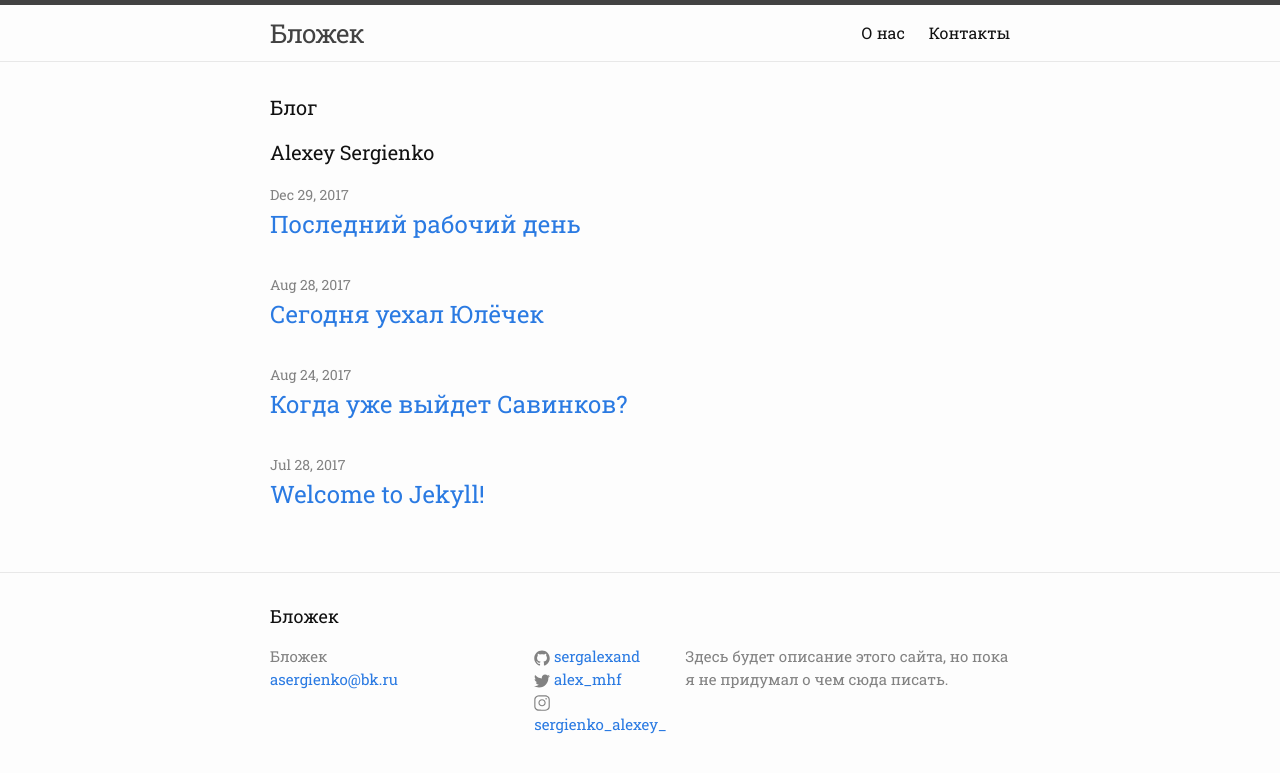
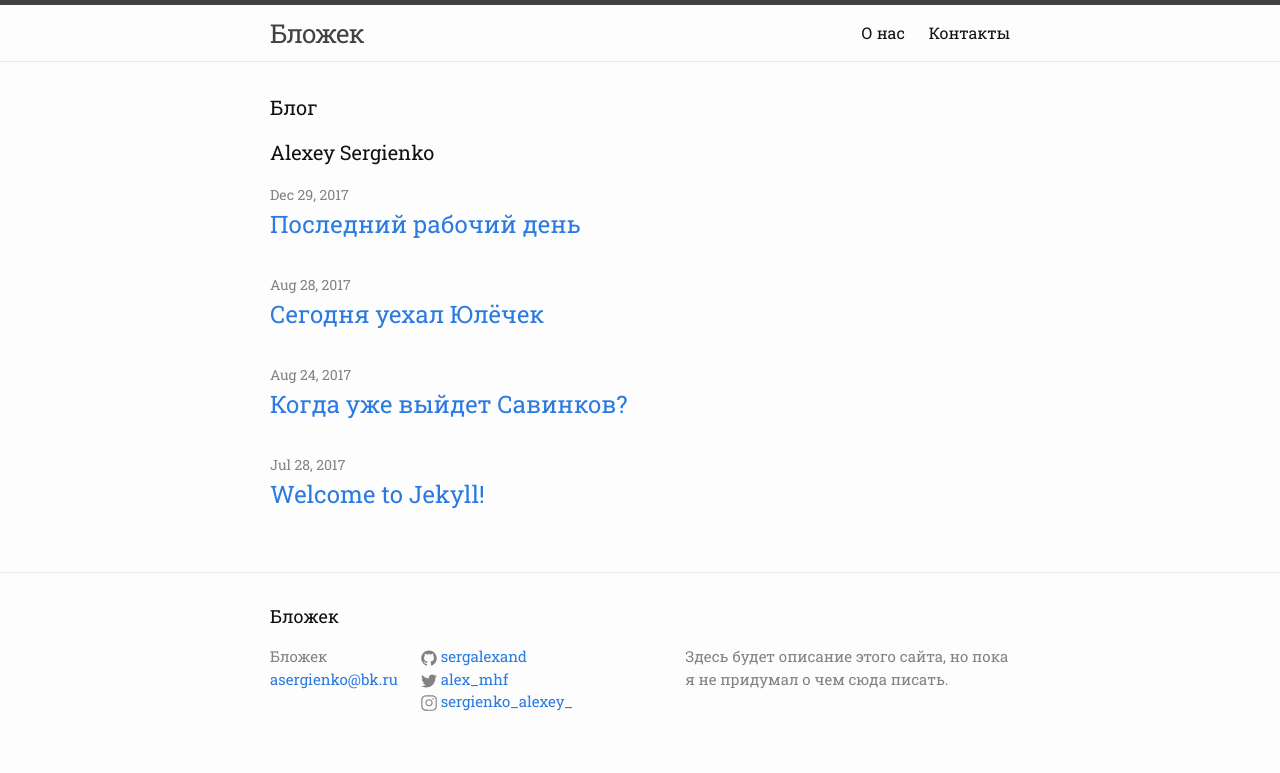
Before and after one commit to SergAlexAnd/SergAlexAnd.github.io, a Jekyll site: the page built from index.html, in a window 1280 px wide. Shown: the top 773 px of the page. Built offline with Jekyll 4.4.1, drawn with Linux system fonts in a browser that asks for light colours.

Commit message:
Update _layout.scss

```diff
--- a/_sass/_layout.scss
+++ b/_sass/_layout.scss
@@ -127,13 +127,13 @@
 }
 
 .footer-col-1 {
-    width: -webkit-calc(35% - (#{$spacing-unit} / 2));
-    width:         calc(35% - (#{$spacing-unit} / 2));
+    width: -webkit-calc(20% - (#{$spacing-unit} / 2));
+    width:         calc(20% - (#{$spacing-unit} / 2));
 }
 
 .footer-col-2 {
-    width: -webkit-calc(20% - (#{$spacing-unit} / 2));
-    width:         calc(20% - (#{$spacing-unit} / 2));
+    width: -webkit-calc(35% - (#{$spacing-unit} / 2));
+    width:         calc(35% - (#{$spacing-unit} / 2));
 }
 
 .footer-col-3 {
```
